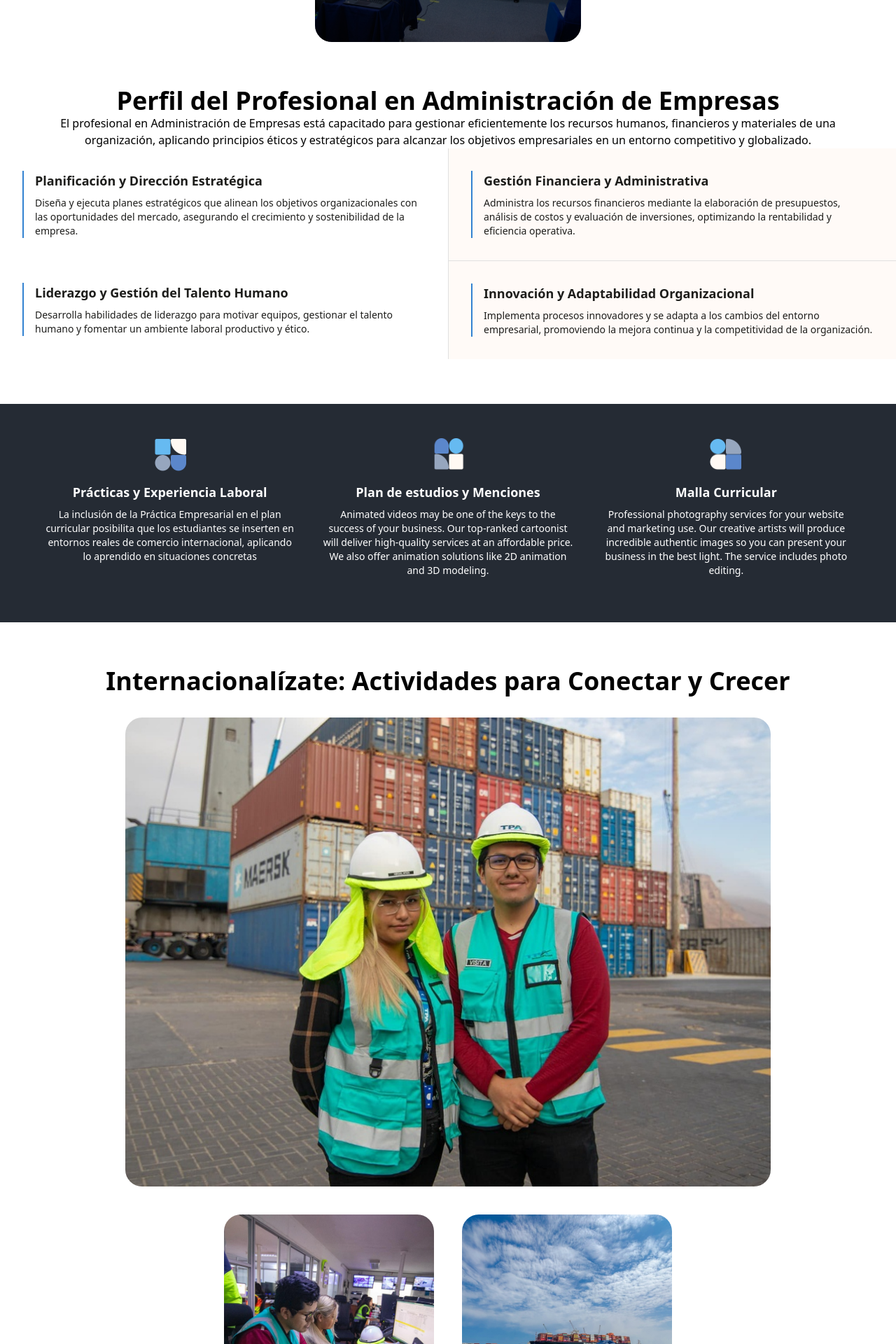
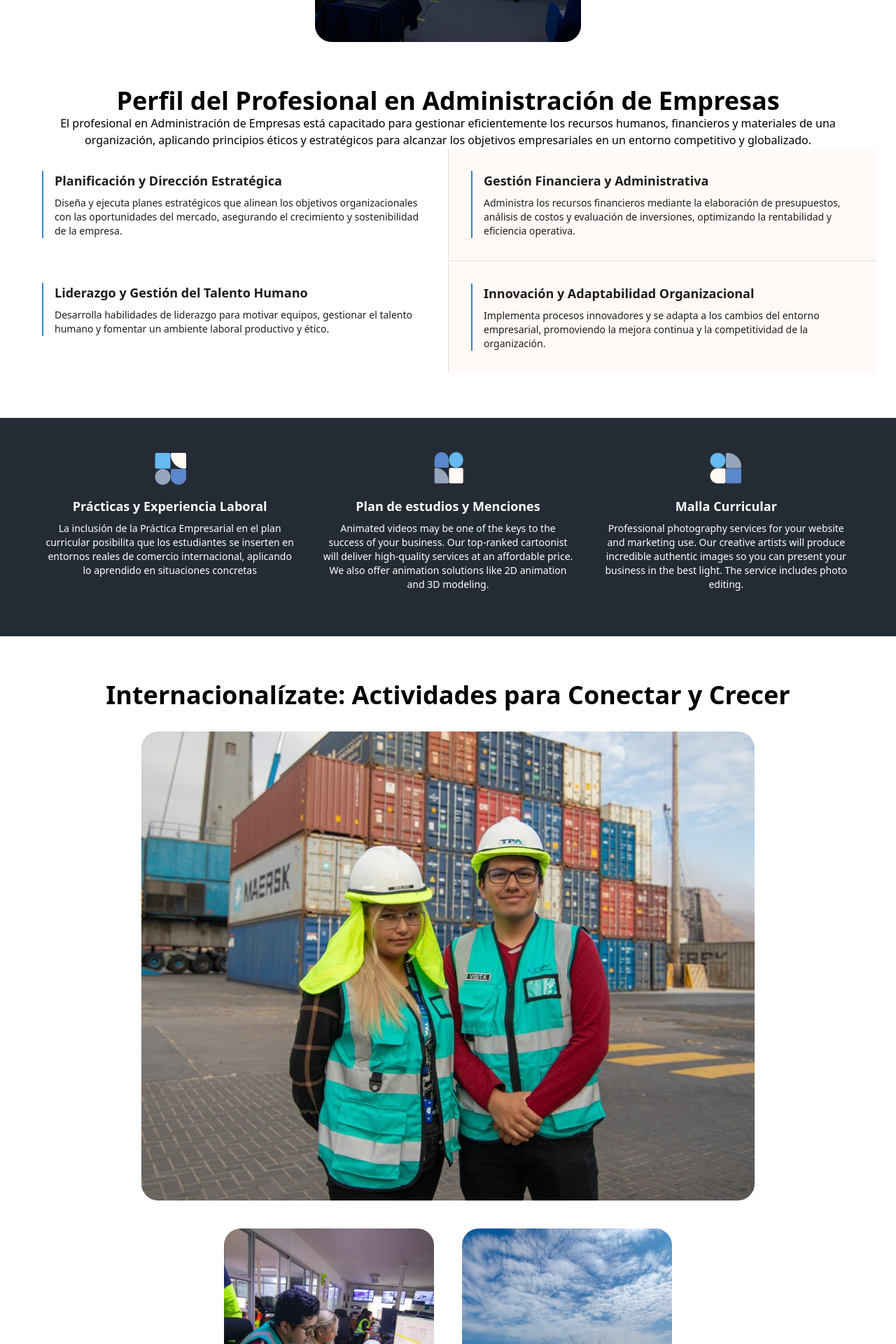
Before and after one commit to JRWebDesigner/ureal-redis, a Next.js app: page /carreras/admin-empresas in a window 1280 px wide. Shown: the part 2140-4060 px from the top of the page at 70% size. Built offline with nearby package versions, Linux system fonts and the light colour scheme.

Commit message:
administracion de empresas final

```diff
--- a/src/app/carreras/admin-empresas/page.tsx
+++ b/src/app/carreras/admin-empresas/page.tsx
@@ -283,7 +283,7 @@ export default function PageAdmEmpresas(){
         whileInView="visible"
         viewport={{ once: true }}
         variants={fadeIn}
-        className='my-16'
+        className='my-16 px-7'
       >
         <motion.h2
           className='text-4xl font-bold text-center'
@@ -513,7 +513,7 @@ export default function PageAdmEmpresas(){
         whileInView="visible"
         viewport={{ once: true }}
         variants={fadeIn}
-        className='my-16'
+        className='my-16 px-7'
       >
         <motion.h2
           className='text-4xl font-bold text-center mb-8'
@@ -556,7 +556,7 @@ export default function PageAdmEmpresas(){
         variants={fadeIn}
       >
         <motion.h2
-          className={`${styles.textoConImagen} text-8xl text-center`}
+          className={`${styles.textoConImagen} text-5xl md:text-8xl text-center`}
           variants={itemVariants}
         >
           Has Real Proyecto
```
